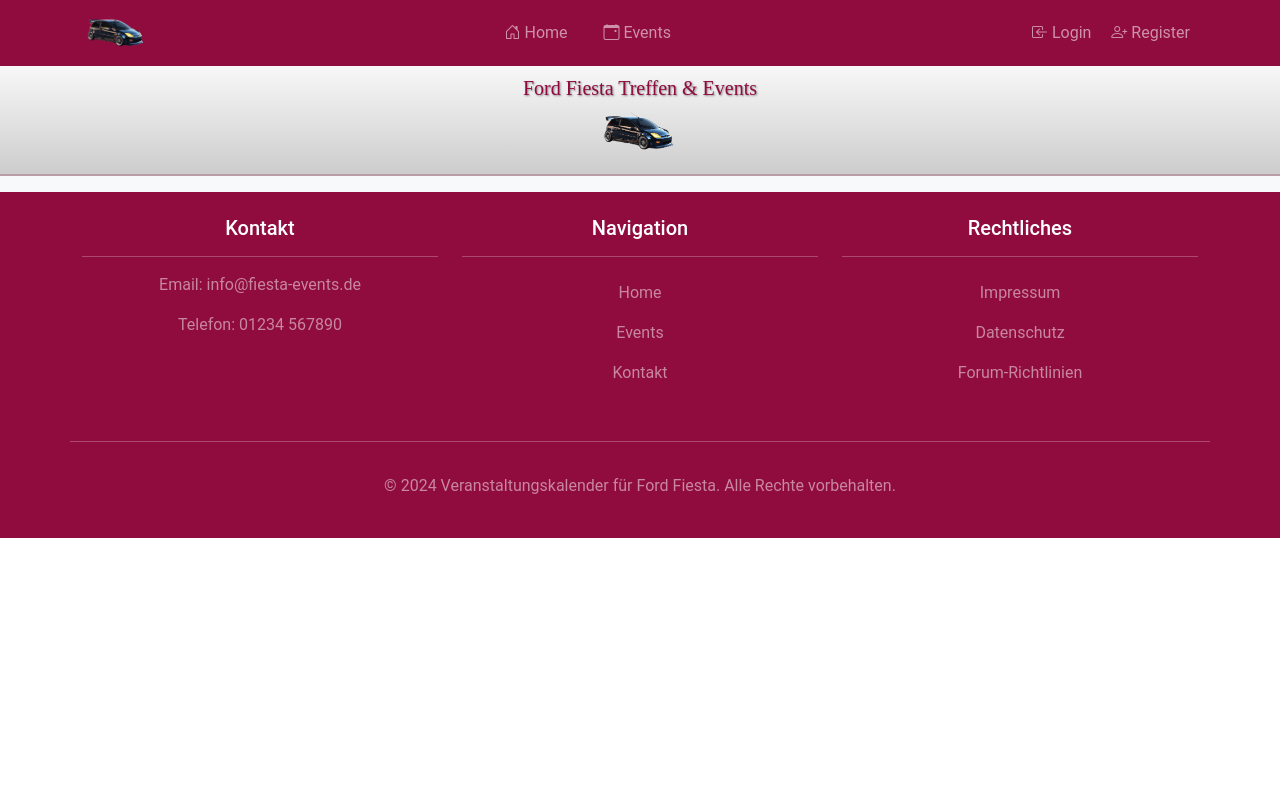
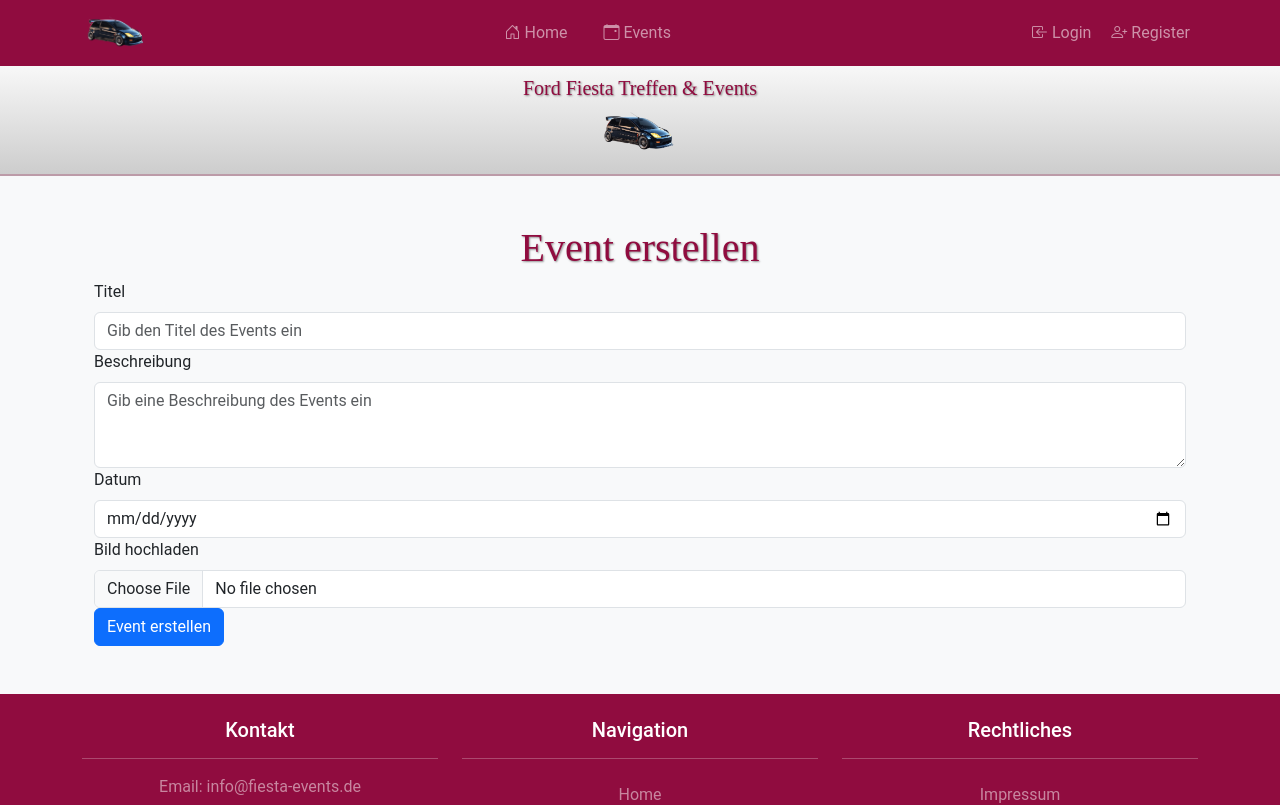
Before and after one commit to akocerke/veranstaltungskalender-f-r-Ford-Fiesta, a React (Create React App) app in the folder app/: page /create-event in a window 1280 px wide. Shown: the top 805 px of the page. Built offline with nearby package versions, Linux system fonts and the light colour scheme; a web font is replaced by a local one.

Commit message:
preUrl Image, create Event

```diff
--- a/app/src/App.js
+++ b/app/src/App.js
@@ -13,6 +13,7 @@
 import AdminViolations from './pages/Admin/Validation'
 import AdminComments from './pages/Admin/Comments'
 import Events from './pages/Events/Events'
+import CreateEvent from './pages/Events/CreateEvent'
 import Contact from './pages/Contact/contact'
 import UserDashboard from './pages/User/Dashboard'
 import UserEvents from './pages/User/UserEvents'
@@ -87,6 +88,7 @@
             </Route>
             {/* Events */}
             <Route path="/events" element={<Events />} />
+            <Route path="/create-event" element={<CreateEvent />} />
           </Routes>
         </Container>
         <Footer />
--- a/app/src/api/events.js
+++ b/app/src/api/events.js
@@ -10,3 +10,15 @@
     throw error;
   }
 };
+
+// Funktion zum Abrufen der Bild-URL
+export const fetchImageUrl = async (fileName) => {
+  try {
+    // Sende den fileName im Body der POST-Anfrage
+    const response = await api.post('/events/get-url', { fileName });
+    return response.data.url; // Gibt die URL zurück
+  } catch (error) {
+    console.error('Error fetching image URL:', error.response?.data.message || error.message);
+    throw new Error('Error fetching image URL'); // Wirf einen Fehler, wenn etwas schiefgeht
+  }
+};
--- a/app/src/api/users.js
+++ b/app/src/api/users.js
@@ -249,3 +249,66 @@
 
   return false; // Kein Token, also nicht authentifiziert
 };
+
+// POST /users/events/create - Erstellen eines neuen Events durch den Benutzer
+export const createEvent = async (eventDetails, imageFile) => {
+  const token = localStorage.getItem('token');
+
+  if (!token) {
+    console.error('User is not authenticated');
+    return null; // Wenn der Benutzer nicht authentifiziert ist, gebe null zurück
+  }
+
+  try {
+    // Event erstellen und Upload-URL erhalten
+    const response = await api.post('users/events/create', {
+      title: eventDetails.title,
+      description: eventDetails.description,
+      date: eventDetails.date,
+      imageFileName: imageFile.name,
+      imageFileType: imageFile.type,
+    }, {
+      headers: {
+        Authorization: `Bearer ${token}` // Token im Header mitschicken
+      }
+    });
+
+    const data = response.data; // Zugriff auf die Antwortdaten
+
+    if (data.success) {
+      // Erfolgreiche Antwort vom Backend
+      const uploadResponse = await api.put(data.uploadUrl, imageFile, {
+        headers: {
+          'Content-Type': imageFile.type,
+        },
+      });
+
+      // Überprüfen, ob der Bild-Upload erfolgreich war
+      if (uploadResponse.status === 200) {
+        return {
+          success: true,
+          message: data.message || 'Event and image uploaded successfully!', // Verwende die Nachricht vom Backend
+          eventId: data.eventId,
+          uploadUrl: data.uploadUrl,
+        };
+      } else {
+        return {
+          success: false,
+          message: 'Image upload failed, but event was created.',
+        };
+      }
+    } else {
+      // Falls success == false
+      return {
+        success: false,
+        message: data.message, // Hier wird die API-Message verwendet
+      };
+    }
+  } catch (error) {
+    console.error('Error creating event:', error);
+    return {
+      success: false,
+      message: error.response?.data?.message || 'Error: Unable to create event or upload image.', // Hier wird die API-Fehlermeldung verwendet
+    };
+  }
+};
--- a/app/src/pages/Calendar/Calendar.js
+++ b/app/src/pages/Calendar/Calendar.js
@@ -7,14 +7,13 @@
 } from 'react-bootstrap';
 import { Calendar, momentLocalizer } from 'react-big-calendar';
 import moment from 'moment';
-import 'moment-timezone'; // Moment-Timezone importieren
+import 'moment-timezone';
 import 'react-big-calendar/lib/css/react-big-calendar.css';
-import 'moment/locale/de'; // Importiere die deutsche Locale
-import { getAllEvents } from '../../api/events';
+import 'moment/locale/de';
+import { getAllEvents, fetchImageUrl } from '../../api/events'; // Importiere die API-Funktionen
 
 // Setze die Standardzeitzone
 moment.tz.setDefault('Europe/Berlin');
-
 const localizer = momentLocalizer(moment);
 moment.locale('de');
 
@@ -29,43 +28,43 @@
       try {
         const fetchedEvents = await getAllEvents(); // Alle Events abrufen
 
-        const formattedEvents = fetchedEvents.map((event) => {
+        const eventsWithImageUrls = await Promise.all(fetchedEvents.map(async (event) => {
           const originalDate = moment.tz(event.date, 'Europe/Berlin').toDate();
 
-          // Prüfen, ob das Event nur ein Datum ohne Uhrzeit hat
           const isAllDay = event.date.split(' ').length === 1;
 
           let startDate;
           let endDate;
 
           if (isAllDay) {
-            // Für ganztägige Events: Setze die Zeit von 00:00 bis 23:59:59
             startDate = moment.tz(originalDate, 'Europe/Berlin').startOf('day').toDate();
             endDate = moment.tz(originalDate, 'Europe/Berlin').endOf('day').toDate();
           } else {
-            // Falls das Event eine Zeitangabe hat, behalte die Originalzeit bei
             startDate = originalDate;
             endDate = new Date(originalDate.getTime() + 60 * 60 * 1000); // 1 Stunde nach Startzeit
           }
 
+          // Hole die Bild-URL, indem du den Dateinamen verwendest
+          const imageUrl = await fetchImageUrl(event.image); // event.image enthält den Dateinamen
+
           return {
             id: event.id,
             title: event.title,
-            start: startDate,  // Startdatum mit oder ohne Zeit
-            end: endDate,  // Enddatum mit oder ohne Zeit
-            allDay: isAllDay,  // Setze allDay auf true, wenn nur Datum vorhanden ist
+            start: startDate,
+            end: endDate,
+            allDay: isAllDay,
             description: event.description,
-            imageUrl: event.image,
+            imageUrl, // Verwende die abgerufene URL hier
             comments: event.comments.map((c) => ({
               comment: c.comment,
               username: c.username || 'Unbekannt',
             })),
             ratings: event.ratings,
           };
-        });
+        }));
 
-        setEvents(formattedEvents);
-        setFilteredEvents(formattedEvents);
+        setEvents(eventsWithImageUrls); // Setze die Events mit den Bild-URLs
+        setFilteredEvents(eventsWithImageUrls);
       } catch (error) {
         console.error('Fehler beim Abrufen der Daten:', error);
       }
@@ -117,7 +116,7 @@
         events={filteredEvents}
         startAccessor="start"
         endAccessor="end"
-        allDayAccessor="allDay" // Kalender weiß jetzt, dass es Ganztagsevents gibt
+        allDayAccessor="allDay"
         onSelectEvent={handleEventClick}
         style={{ height: 600 }}
         views={['month', 'week', 'day']}
@@ -125,7 +124,7 @@
         components={{
           event: ({ event }) => (
             <span>{event.title}</span>
-          ), // Nur Titel anzeigen
+          ),
         }}
       />
 
@@ -136,7 +135,7 @@
           </Modal.Header>
           <Modal.Body>
             <img
-              src={selectedEvent.imageUrl}
+              src={selectedEvent.imageUrl} // Verwende hier die Bild-URL
               alt={selectedEvent.title}
               className="img-fluid mb-2"
             />
--- a/app/src/pages/Events/CreateEvent.js
+++ b/app/src/pages/Events/CreateEvent.js
@@ -0,0 +1,111 @@
+// pages/Events/CreateEvent.js
+import React, { useState } from 'react';
+import { Container, Form, Button, Alert } from 'react-bootstrap';
+import { createEvent } from '../../api/users'; // Direkter Import
+
+const CreateEvent = () => {
+    const [title, setTitle] = useState('');
+    const [description, setDescription] = useState('');
+    const [date, setDate] = useState('');
+    const [imageFile, setImageFile] = useState(null);
+    const [alertMessage, setAlertMessage] = useState('');
+    const [alertVariant, setAlertVariant] = useState('info'); // Standard ist "info"
+
+    const handleSubmit = async (e) => {
+        e.preventDefault();
+        setAlertMessage('');
+
+        // Überprüfen, ob alle Felder ausgefüllt sind
+        if (!title || !description || !date || !imageFile) {
+            setAlertMessage('Bitte fülle alle Felder aus.');
+            setAlertVariant('danger'); // Setze den Alert auf "danger"
+            return;
+        }
+
+        // Erstelle das Event und lade das Bild hoch
+        const result = await createEvent({ title, description, date }, imageFile);
+
+        // Verarbeite die Antwort von createEvent
+        if (result) {
+            setAlertMessage(result.message); // Zeigt die Nachricht aus der API zurück
+            setAlertVariant(result.success ? 'success' : 'danger'); // Setze den Alert auf "success" oder "danger"
+
+            // Leere die Eingabefelder nach erfolgreichem Upload
+            if (result.success) {
+                setTitle('');
+                setDescription('');
+                setDate('');
+                setImageFile(null);
+            }
+        } else {
+            setAlertMessage('Fehler beim Erstellen des Events.');
+            setAlertVariant('danger'); // Setze den Alert auf "danger"
+        }
+    };
+
+    const handleFileChange = (e) => {
+        const file = e.target.files[0];
+        if (file) {
+            setImageFile(file);
+        }
+    };
+
+    return (
+        <Container className="mt-5 mb-5">
+            <h1 className="headline">Event erstellen</h1>
+
+            {alertMessage && <Alert variant={alertVariant}>{alertMessage}</Alert>}
+
+            <Form onSubmit={handleSubmit}>
+                <Form.Group controlId="eventTitle">
+                    <Form.Label>Titel</Form.Label>
+                    <Form.Control
+                        type="text"
+                        placeholder="Gib den Titel des Events ein"
+                        value={title}
+                        onChange={(e) => setTitle(e.target.value)}
+                        required
+                    />
+                </Form.Group>
+
+                <Form.Group controlId="eventDescription">
+                    <Form.Label>Beschreibung</Form.Label>
+                    <Form.Control
+                        as="textarea"
+                        rows={3}
+                        placeholder="Gib eine Beschreibung des Events ein"
+                        value={description}
+                        onChange={(e) => setDescription(e.target.value)}
+                        required
+                    />
+                </Form.Group>
+
+                <Form.Group controlId="eventDate">
+                    <Form.Label>Datum</Form.Label>
+                    <Form.Control
+                        type="date"
+                        value={date}
+                        onChange={(e) => setDate(e.target.value)}
+                        required
+                    />
+                </Form.Group>
+
+                <Form.Group controlId="eventImage">
+                    <Form.Label>Bild hochladen</Form.Label>
+                    <Form.Control
+                        type="file"
+                        accept="image/*"
+                        onChange={handleFileChange}
+                        required
+                    />
+                </Form.Group>
+
+                <Button variant="primary" type="submit">
+                    Event erstellen
+                </Button>
+            </Form>
+        </Container>
+    );
+};
+
+export default CreateEvent;
--- a/app/src/pages/Events/Events.js
+++ b/app/src/pages/Events/Events.js
@@ -1,4 +1,4 @@
-// src/pages/Event.js
+// src/pages/Events/Event.js
 import React from 'react';
 import CalendarPage from '../Calendar/Calendar';
 import CalendarUserAdminPage from '../Calendar/CalendarUserAdmin';
```
Also changed, not shown: app/src/pages/Events/CreateEvent.module.css (added).
